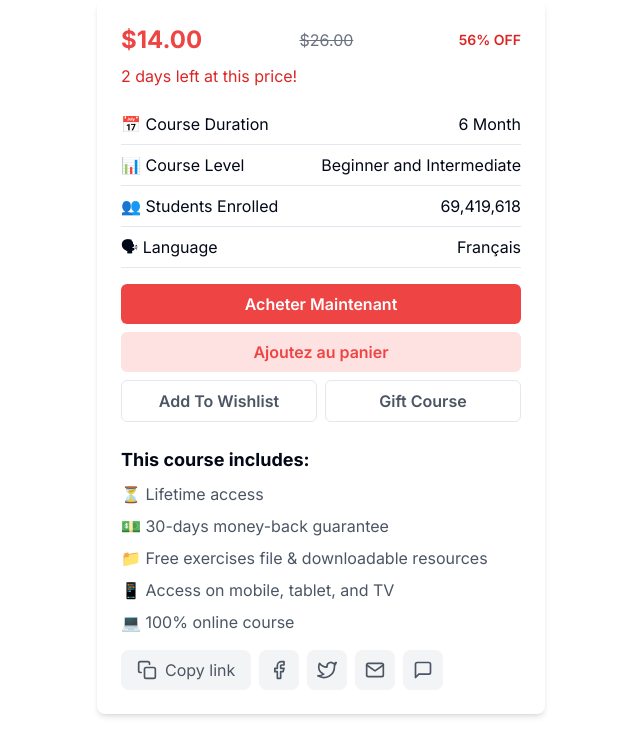
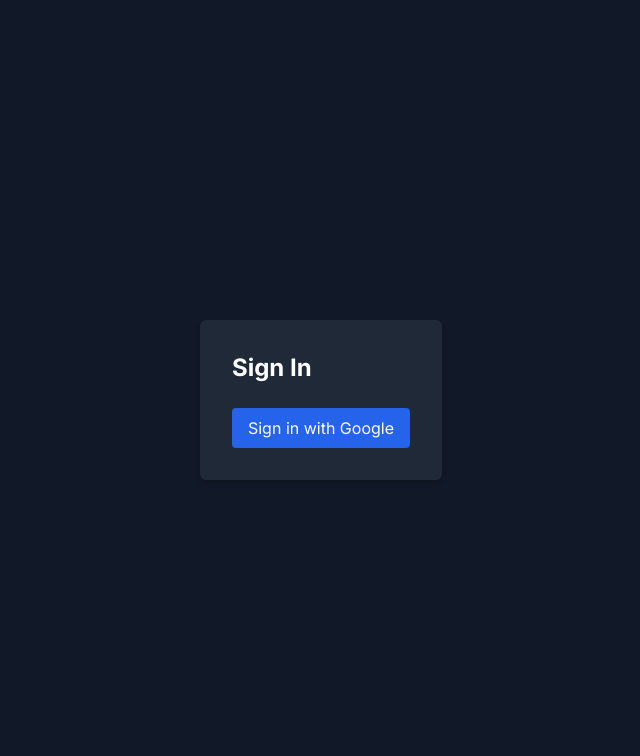
Before and after one commit to djebyamin/primavera, a Next.js app: page /pay in a window 1280 px wide. Shown: the top 756 px of the page, without its empty margins (319-959 px from the left). Built offline with nearby package versions, Linux system fonts and the light colour scheme.

Commit message:
om trying with adapters but didnt work

```diff
--- /dev/null
+++ b/app/affiche_cours/CoursesList.tsx
@@ -0,0 +1,35 @@
+// ./app/affiche_cours/CoursesList.tsx
+"use client"; // This is a Client Component
+
+import { useState } from 'react';
+import userData from '@/app/affiche_cours/page'
+
+export default function CoursesList({ courses }) {
+  const [cart, setCart] = useState([]);
+
+  const handleAddToCart = (courseId) => {
+    setCart((prevCart) => [...prevCart, courseId]);
+    alert(`Course ${courseId} added to cart! ${userData.email}`);
+
+  };
+
+  return (
+    <div className="grid grid-cols-1 sm:grid-cols-2 md:grid-cols-3 gap-8">
+      {courses.map((course) => (
+        <div key={course.id} className="bg-white rounded-lg shadow-lg overflow-hidden transform hover:scale-105 transition-transform duration-300">
+          <div className="p-6">
+            <h2 className="text-2xl font-semibold text-gray-800 mb-2">{course.nom}</h2>
+            <p className="text-gray-600 mb-4">{course.description}</p>
+            <p className="text-lg font-bold text-indigo-600">Prix: {course.prix}€</p>
+            <button
+              className="mt-4 bg-indigo-600 text-white px-4 py-2 rounded-md hover:bg-indigo-700 transition duration-300"
+              onClick={() => handleAddToCart(course.id)} // Call the handler on click
+            >
+              ADD this Course
+            </button>
+          </div>
+        </div>
+      ))}
+    </div>
+  );
+}
--- a/app/affiche_cours/cours.tsx
+++ b/app/affiche_cours/cours.tsx
@@ -1,32 +1,20 @@
-// src/app/courses/page.tsx
+// ./app/affiche_cours/cours.tsx
 import { PrismaClient } from "@prisma/client";
-import Image from 'next/image'; // Optional if you plan to add course images
+import CoursesList from "./CoursesList"; // Import the client component
 
 const prisma = new PrismaClient();
 
 async function getCourses() {
-  // Fetch all courses from the database
   return await prisma.course.findMany();
 }
 
 export default async function CoursesPage() {
-  const courses = await getCourses(); // Fetch the courses
+  const courses = await getCourses();
 
   return (
     <div className="min-h-screen bg-gray-100 py-10 px-6">
       <h1 className="text-4xl font-bold text-center text-gray-800 mb-8">Tous les Cours</h1>
-      <div className="grid grid-cols-1 sm:grid-cols-2 md:grid-cols-3 gap-8">
-        {courses.map((course) => (
-          <div key={course.id} className="bg-white rounded-lg shadow-lg overflow-hidden transform hover:scale-105 transition-transform duration-300">
-            <div className="p-6">
-              <h2 className="text-2xl font-semibold text-gray-800 mb-2">{course.nom}</h2>
-              <p className="text-gray-600 mb-4">{course.description}</p>
-              <p className="text-lg font-bold text-indigo-600">Prix: {course.prix}€</p>
-              <button className="mt-4 bg-indigo-600 text-white px-4 py-2 rounded-md hover:bg-indigo-700 transition duration-300">ADD this Course</button>
-            </div>
-          </div>
-        ))}
-      </div>
+      <CoursesList courses={courses} user={undefined} /> {/* Pass courses to client component */}
     </div>
   );
 }
--- a/app/affiche_cours/page.tsx
+++ b/app/affiche_cours/page.tsx
@@ -1,6 +1,8 @@
 import { redirect } from "next/navigation";
 import { auth } from "@/app/auth";
 import Cours from "@/app/affiche_cours/cours";
+import { UserRole } from "@prisma/client";
+import { newUser } from "../SignupAction";
 
 export default async function SigninPage() {
   const session = await auth();
@@ -8,6 +10,22 @@
   if (!session) {
     redirect("/signin");
   }
+  const userData = session.user;
 
-  return <Cours/>;
+  console.log(userData);
+
+  // if (userData?.name && userData?.email) {
+  //   const userObj = {
+  //     name: userData.name,
+  //     email: userData.email,
+  //     password: "defaultPassword",
+  //     status: "active",
+  //     role: "ADMIN" as UserRole,
+  //   };
+
+  //   await newUser(userObj);
+  // }
+
+
+  return <Cours />;
 }
--- a/app/api/auth/[...nextauth].ts
+++ b/app/api/auth/[...nextauth].ts
@@ -1,5 +1,7 @@
 import NextAuth from "next-auth";
 import GoogleProvider from "next-auth/providers/google";
+import { PrismaAdapter } from "@next-auth/prisma-adapter";
+import { prisma } from "@/lib/prisma"; // Adjust the import path based on your project
 
 export default NextAuth({
   providers: [
@@ -8,6 +10,7 @@
       clientSecret: process.env.GOOGLE_CLIENT_SECRET as string,
     }),
   ],
+  adapter: PrismaAdapter(prisma),
   session: {
     strategy: "jwt",
   },
--- a/app/auth.ts
+++ b/app/auth.ts
@@ -1,8 +1,9 @@
+import NextAuth from "next-auth";
+import { PrismaAdapter } from "@auth/prisma-adapter";
+import prisma from "@/app/prisma";
+import Google from "next-auth/providers/google";
 
-import NextAuth from "next-auth"
-import Google from "next-auth/providers/google"
-
-export const { handlers, signIn, signOut, auth } = NextAuth({
-
+export const { handlers, auth, signIn, signOut } = NextAuth({
+  adapter: PrismaAdapter(prisma),
   providers: [Google],
-})
+});
--- a/app/pay/page.tsx
+++ b/app/pay/page.tsx
@@ -1,94 +1,23 @@
-import React from 'react';
-import { FiCopy, FiFacebook, FiTwitter, FiMail, FiMessageSquare } from 'react-icons/fi';
+import { signIn } from "@/app/auth"; // Assurez-vous que le module auth est correctement configuré
 
-export default function CourseCard() {
+export default function SignIn() {
   return (
-    <div className="max-w-md p-6 mx-auto bg-white rounded-lg shadow-md">
-      {/* Price Section */}
-      <div className="flex items-center justify-between">
-        <div className="text-2xl font-bold text-red-500">$14.00</div>
-        <div className="line-through text-gray-500">$26.00</div>
-        <div className="ml-2 text-sm font-semibold text-red-600">56% OFF</div>
-      </div>
-      <div className="mt-2 text-red-600">2 days left at this price!</div>
-
-      {/* Course Details */}
-      <div className="mt-4">
-        <div className="flex items-center justify-between py-2 border-b">
-          <div>📅 Course Duration</div>
-          <div>6 Month</div>
-        </div>
-        <div className="flex items-center justify-between py-2 border-b">
-          <div>📊 Course Level</div>
-          <div>Beginner and Intermediate</div>
-        </div>
-        <div className="flex items-center justify-between py-2 border-b">
-          <div>👥 Students Enrolled</div>
-          <div>69,419,618</div>
-        </div>
-        <div className="flex items-center justify-between py-2 border-b">
-          <div>🗣 Language</div>
-          <div>Français</div>
-        </div>
-      </div>
-
-      {/* Buttons */}
-      <div className="flex flex-col mt-4 space-y-2">
-        <button className="w-full py-2 font-semibold text-white bg-red-500 rounded-md hover:bg-red-600">
-          Acheter Maintenant
+    <div className="min-h-screen flex items-center justify-center bg-gray-900 text-white">
+      <form
+        className="p-8 bg-gray-800 rounded-md shadow-md"
+        action={async () => {
+          "use server";
+          await signIn("google");
+        }}
+      >
+        <h2 className="text-2xl font-bold mb-6">Sign In</h2>
+        <button
+          type="submit"
+          className="w-full py-2 px-4 bg-blue-600 rounded hover:bg-blue-700 transition"
+        >
+          Sign in with Google
         </button>
-        <button className="w-full py-2 font-semibold text-red-500 bg-red-100 rounded-md hover:bg-red-200">
-          Ajoutez au panier
-        </button>
-        <div className="flex justify-between mt-2 space-x-2">
-          <button className="w-full py-2 font-semibold text-gray-600 border rounded-md hover:bg-gray-100">
-            Add To Wishlist
-          </button>
-          <button className="w-full py-2 font-semibold text-gray-600 border rounded-md hover:bg-gray-100">
-            Gift Course
-          </button>
-        </div>
-      </div>
-
-      {/* Course Includes */}
-      <div className="mt-6">
-        <h4 className="mb-2 text-lg font-bold">This course includes:</h4>
-        <ul className="space-y-2 text-gray-600">
-          <li>⏳ Lifetime access</li>
-          <li>💵 30-days money-back guarantee</li>
-          <li>📁 Free exercises file & downloadable resources</li>
-          <li>📱 Access on mobile, tablet, and TV</li>
-          <li>💻 100% online course</li>
-        </ul>
-      </div>
-
-      <div className="flex space-x-2 mt-4">
-      {/* Copy Link Button */}
-      <button className="flex items-center px-4 py-2 space-x-2 text-gray-600 bg-gray-100 rounded-lg hover:bg-gray-200">
-        <FiCopy className="w-5 h-5" />
-        <span>Copy link</span>
-      </button>
-
-      {/* Facebook Button */}
-      <button className="flex items-center justify-center w-10 h-10 text-gray-600 bg-gray-100 rounded-lg hover:bg-gray-200">
-        <FiFacebook className="w-5 h-5" />
-      </button>
-
-      {/* Twitter Button */}
-      <button className="flex items-center justify-center w-10 h-10 text-gray-600 bg-gray-100 rounded-lg hover:bg-gray-200">
-        <FiTwitter className="w-5 h-5" />
-      </button>
-
-      {/* Email Button */}
-      <button className="flex items-center justify-center w-10 h-10 text-gray-600 bg-gray-100 rounded-lg hover:bg-gray-200">
-        <FiMail className="w-5 h-5" />
-      </button>
-
-      {/* WhatsApp Button */}
-      <button className="flex items-center justify-center w-10 h-10 text-gray-600 bg-gray-100 rounded-lg hover:bg-gray-200">
-        <FiMessageSquare className="w-5 h-5" />
-      </button>
-    </div>
+      </form>
     </div>
   );
 }
--- /dev/null
+++ b/app/prisma.ts
@@ -0,0 +1,5 @@
+import { PrismaClient } from "@prisma/client";
+
+const prisma = new PrismaClient();
+
+export default prisma;
--- a/app/signin/page.tsx
+++ b/app/signin/page.tsx
@@ -3,38 +3,29 @@
 import SigninPageClient from "@/app/signin/SigninPageClient";
 import { newUser } from "../SignupAction";
 import { UserRole } from "@prisma/client";
-// Assuming UserRole is defined in models
 
 export default async function SigninPage() {
-  // Récupère la session utilisateur
   const session = await auth();
 
-  // Si la session existe, redirige vers la page dashboard
   if (session) {
     const userData = session.user;
 
-    // Logging user data (optional)
     console.log(userData);
 
-    // Appel de newUser pour enregistrer un nouvel utilisateur si besoin
     if (userData?.name && userData?.email) {
-      // Crée un objet utilisateur avec les champs supplémentaires
       const userObj = {
         name: userData.name,
         email: userData.email,
-        password: "defaultPassword", // Mot de passe temporaire par défaut
-        status: "active", // Statut par défaut
-        role: "ADMIN" as UserRole, // Rôle par défaut (vous pouvez définir d'autres valeurs selon UserRole)
+        password: "defaultPassword",
+        status: "active",
+        role: "ADMIN" as UserRole,
       };
 
-      // Enregistrer le nouvel utilisateur
       await newUser(userObj);
     }
 
-    // Redirection vers la page dashboard
     redirect("/dashboard");
   }
 
-  // Retourne le composant SigninPageClient si la session n'existe pas
   return <SigninPageClient />;
 }
--- /dev/null
+++ b/lib/prisma.ts
@@ -0,0 +1,7 @@
+import { PrismaClient } from "@prisma/client"
+
+const globalForPrisma = globalThis as unknown as { prisma: PrismaClient }
+
+export const prisma = globalForPrisma.prisma || new PrismaClient()
+
+if (process.env.NODE_ENV !== "production") globalForPrisma.prisma = prisma
--- a/package.json
+++ b/package.json
@@ -10,6 +10,7 @@
   },
   "dependencies": {
     "@auth/pg-adapter": "^1.4.2",
+    "@auth/prisma-adapter": "^2.4.2",
     "@hookform/resolvers": "^3.9.0",
     "@next-auth/prisma-adapter": "^1.0.7",
     "@prisma/client": "5.18.0",
```
Also changed, not shown: 1 other file (tests, documents, lock files or other folders).
